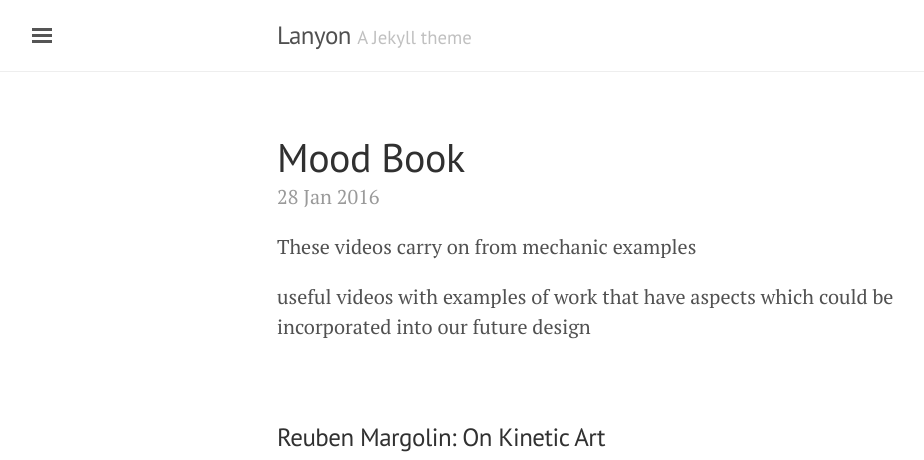
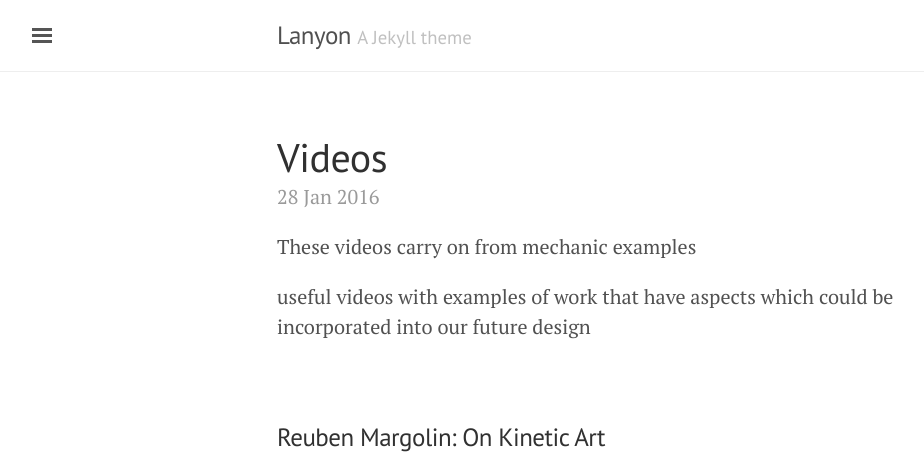
Before and after one commit to FabLabWgtn/Wavy, a Jekyll site: the page built from _posts/2016-01-28-Open-Design-2motion videos.md, in a window 1280 px wide and 900 px high, cut to the strip 0-460 px from the top of the window. Shown: the whole strip, without its empty margins (3-927 px from the left). Built offline with Jekyll 4.4.1, drawn with Linux system fonts in a browser that asks for light colours.

```diff
--- a/_posts/2016-01-28-Open-Design-2mood-book.md
+++ b/_posts/2016-01-28-Open-Design-2motion videos.md
@@ -1,6 +1,6 @@
 ---
 layout: post
-title: Mood Book
+title: Videos
 ---
 
 <body>
```
Also changed, not shown: _posts/2016-02-04- Moodboard.md (added, +5 -0 lines), _images/cnc lamp.jpg (added), working/concepts/moodboard.jpg (added).
